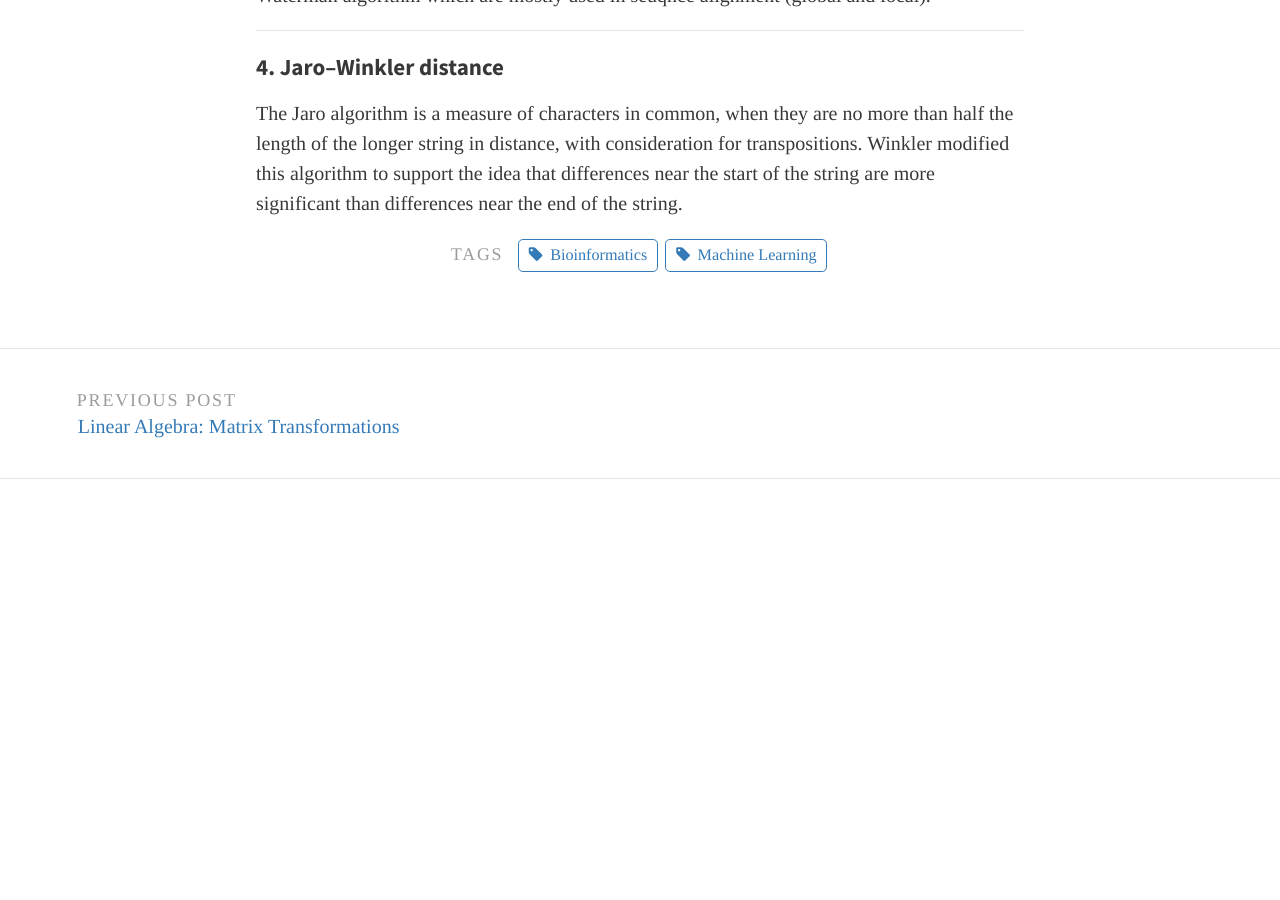
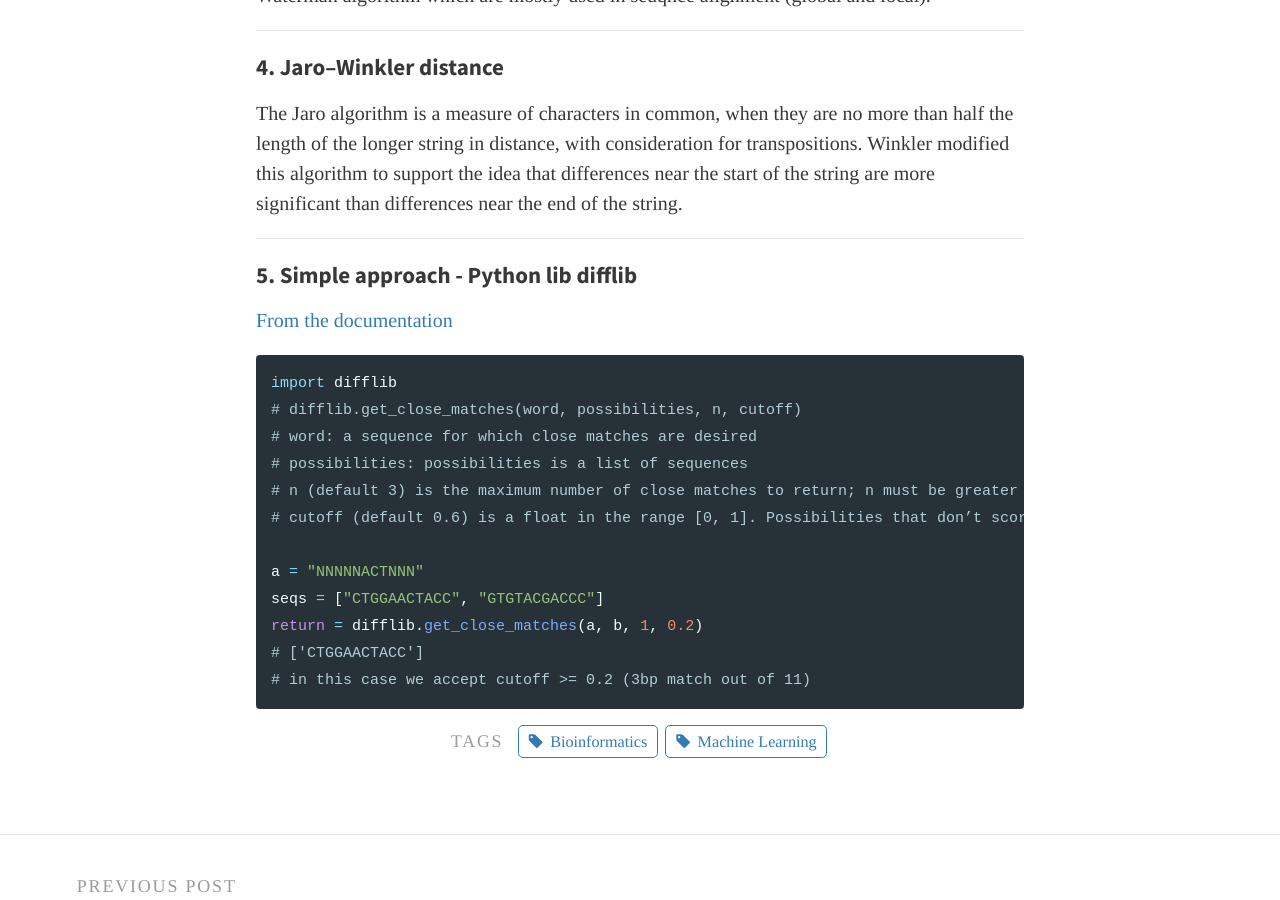
Before and after one commit to RyogaLi/ryogali.github.io, a Jekyll site: the page built from _posts/2018-07-03-Information-theory-string-distances.md, in a window 1280 px wide and 900 px high, scrolled down 3154 px. Built offline with Jekyll 4.4.1, drawn with Linux system fonts in a browser that asks for light colours; before the commit the page ends 3633 px from its top, so only the background shows below that; some of the changed text lies outside the part shown.

Commit message:
string distance

```diff
--- a/_posts/2018-07-03-Information-theory-string-distances.md
+++ b/_posts/2018-07-03-Information-theory-string-distances.md
@@ -122,3 +122,25 @@ Smith–Waterman algorithm which are mostly used in seuqnce alignment (global an
 
 The Jaro algorithm is a measure of characters in common, when they are no more than half the length of the longer string in distance, with consideration for transpositions.
 Winkler modified this algorithm to support the idea that differences near the start of the string are more significant than differences near the end of the string.
+
+
+---
+
+#### 5. Simple approach - Python lib **difflib** ####
+
+[From the documentation](https://docs.python.org/3.4/library/difflib.html#difflib.get_close_matches)
+
+{% highlight python %}
+import difflib
+# difflib.get_close_matches(word, possibilities, n, cutoff)
+# word: a sequence for which close matches are desired
+# possibilities: possibilities is a list of sequences
+# n (default 3) is the maximum number of close matches to return; n must be greater than 0
+# cutoff (default 0.6) is a float in the range [0, 1]. Possibilities that don’t score at least that similar to word are ignored.
+
+a = "NNNNNACTNNN"
+seqs = ["CTGGAACTACC", "GTGTACGACCC"]
+return = difflib.get_close_matches(a, b, 1, 0.2)
+# ['CTGGAACTACC']
+# in this case we accept cutoff >= 0.2 (3bp match out of 11)
+{% endhighlight %}
```
Also changed, not shown: other parts of _posts/2018-07-03-Information-theory-string-distances.md (+1 -1 lines).
